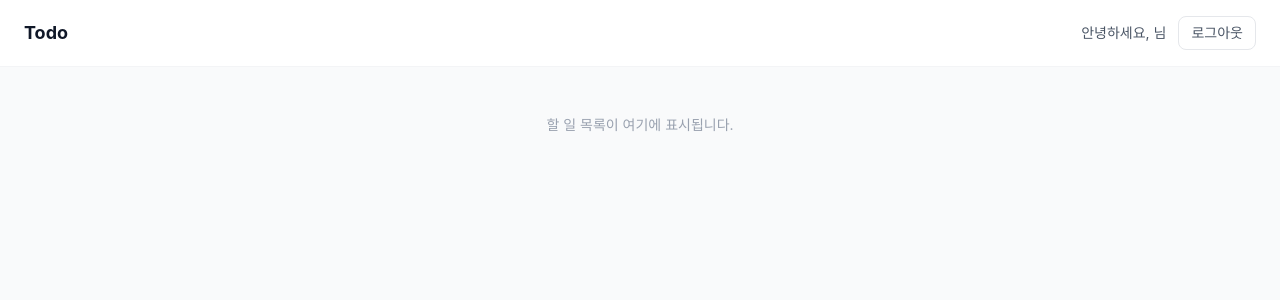
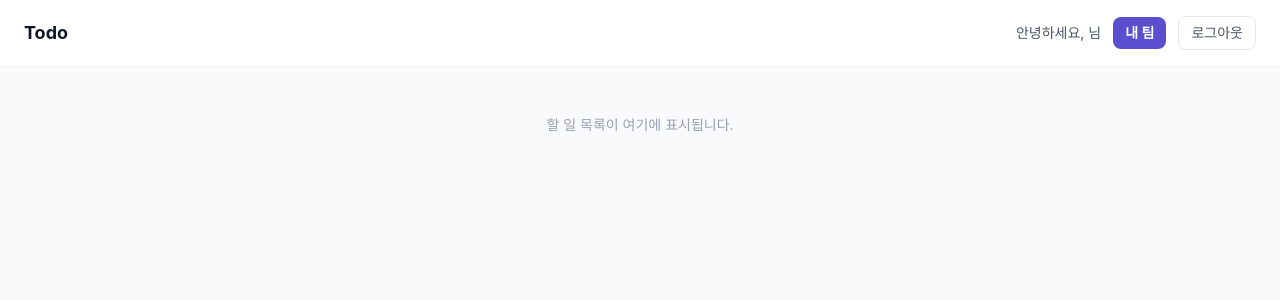
Before and after one commit to mju-sw-engineering/Todo-FE, a Next.js app: page / in a window 1280 px wide. Shown: the top 300 px of the page. Built offline with nearby package versions, Linux system fonts and the light colour scheme; sample sign-in values are in the browser's storage; a web font is replaced by a local one.

Commit message:
feat: 헤더에 내 팀 진입 버튼 추가

```diff
--- a/src/app/page.tsx
+++ b/src/app/page.tsx
@@ -36,6 +36,12 @@ export default function Home() {
             안녕하세요, <span className="font-medium text-gray-900">{user.nickname}</span>님
           </span>
           <button
+            onClick={() => router.push('/teams')}
+            className="rounded-lg bg-primary px-3 py-1.5 text-sm font-semibold text-white hover:bg-primary-hover transition-colors"
+          >
+            내 팀
+          </button>
+          <button
             onClick={handleLogout}
             className="rounded-lg border border-gray-200 px-3 py-1.5 text-sm text-gray-600 hover:bg-gray-50 hover:text-gray-900 transition-colors"
           >
```
